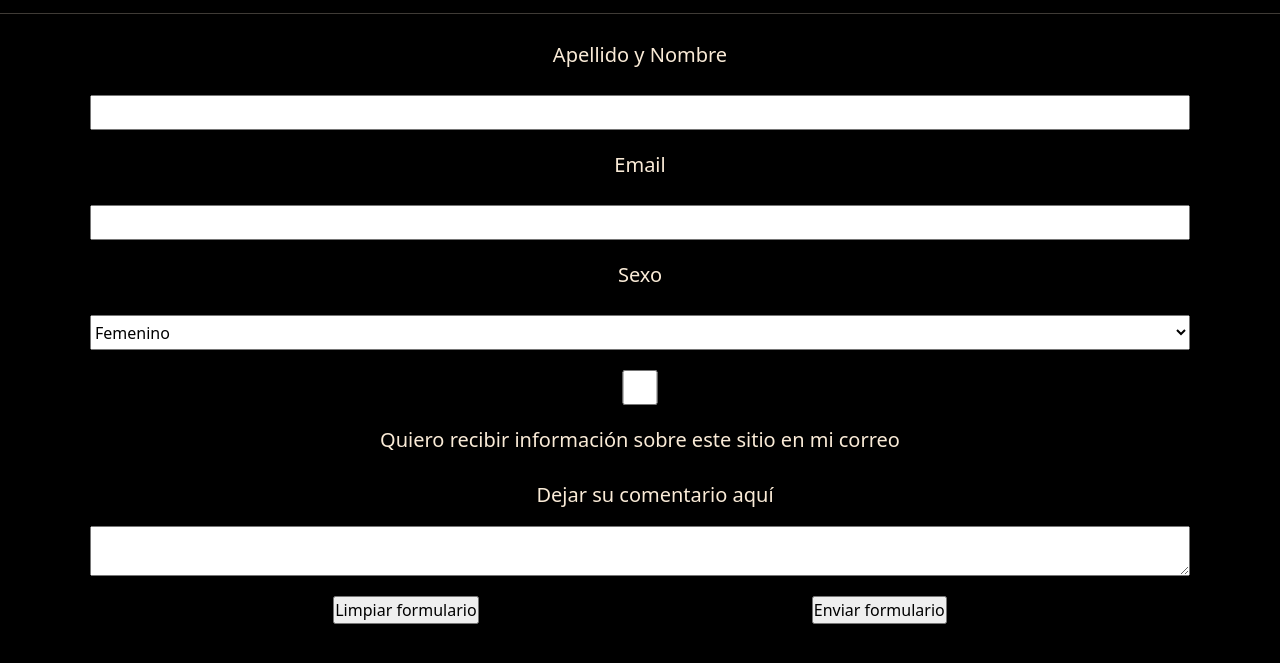
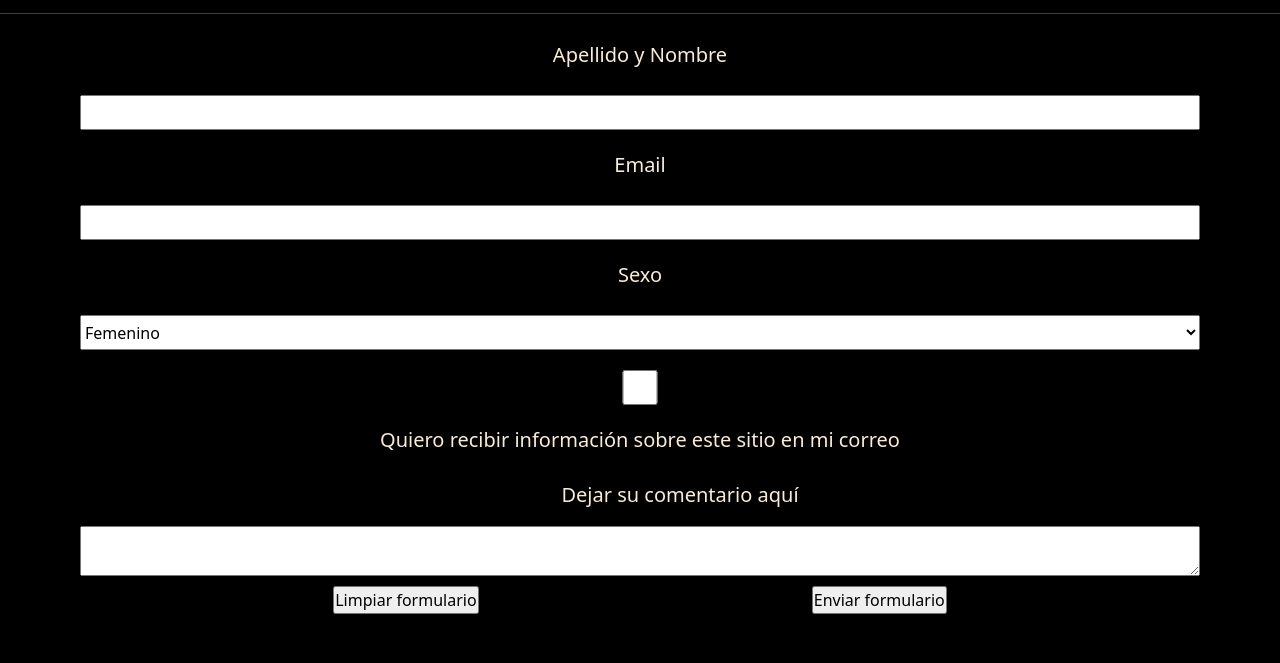
Before and after one commit to florenciaguizzi/ProyectoDaftPunk, a website: page contacto.html in a window 1280 px wide. Shown: the part 327-990 px from the top of the page. Drawn offline with nearby package versions, Linux system fonts and the light colour scheme.

Commit message:
agrego cambios contacto

```diff
--- a/SCSS/styles.scss
+++ b/SCSS/styles.scss
@@ -185,7 +185,7 @@
 .botonesFormulario{
     display: flex;
     flex-direction: row;
-    justify-content: space-evenly
+    justify-content: space-evenly;
 }
 
 /*----footer------*/
@@ -393,7 +393,6 @@
         justify-content: space-around;
         margin: 20px;
     }
-}
 
 .padreFlexHistoria{
     margin-left: 80px;
@@ -405,3 +404,43 @@
     margin-bottom: 10px;
     font-size: 35px;
 }
+
+/*------contacto------*/
+.label {
+    margin-left: 50px;
+    margin-right: 50px;
+    margin-bottom: 10px;
+    margin-top: 10px;
+    font-size: 20px;
+}
+
+.input {
+    margin-left: 80px;
+    margin-right: 80px;
+    margin-bottom: 10px;
+    margin-top: 10px;
+}
+
+.input:focus{
+    font-size: 18px;
+}
+
+select {
+    margin-left: 80px;
+    margin-right: 80px;
+    margin-bottom: 10px;
+    margin-top: 10px;
+}
+
+textarea{
+    margin-left: 80px;
+    margin-right: 80px;
+    margin-bottom: 10px;
+}
+
+.p{
+    margin-left: 80px;
+    margin-top: 10px;
+    font-size: 20px;
+}
+}
```
Also changed, not shown: CSS/styles.css. Lines whose indentation alone changed are shown as unchanged.
